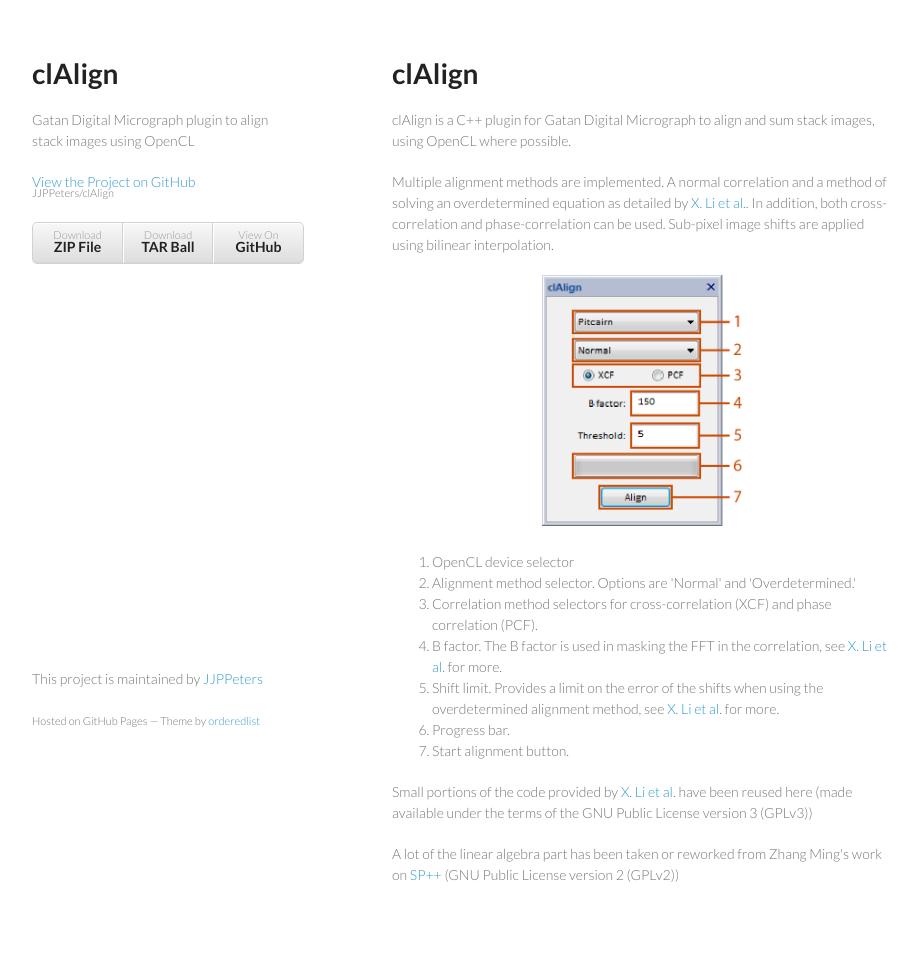
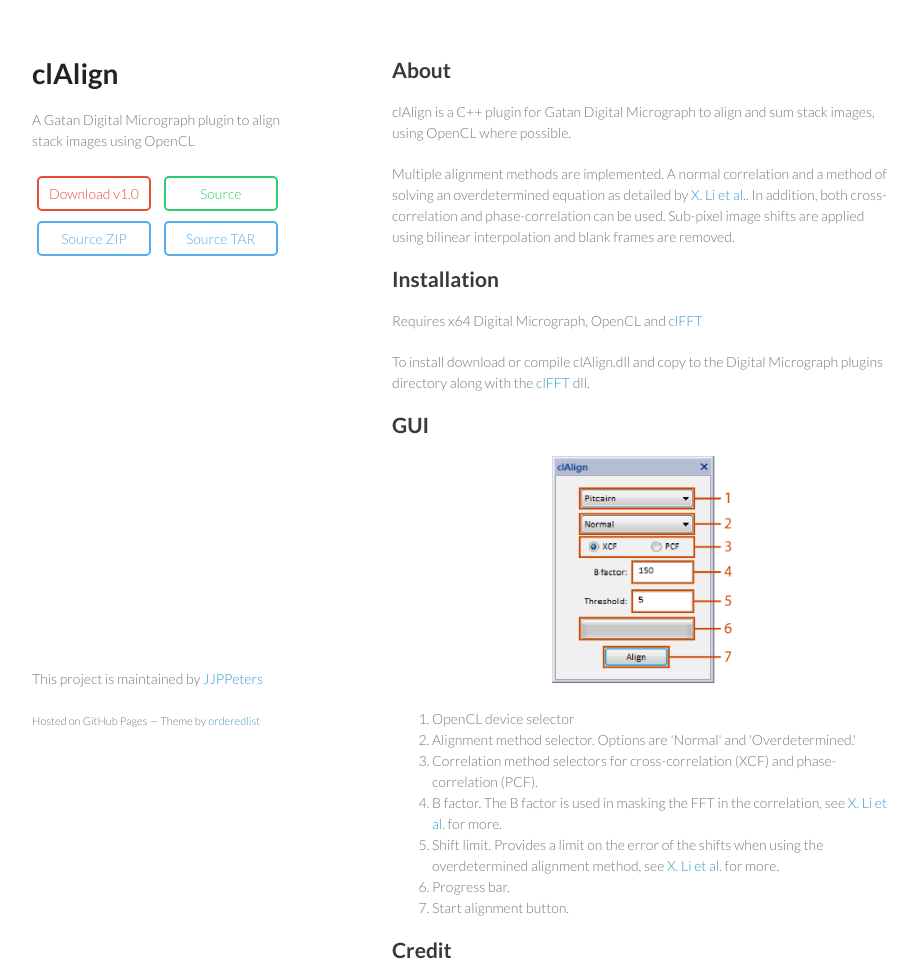
Before and after one commit to JJPPeters/clAlign, a plain HTML site: page index.html in a window 1280 px wide. Shown: the top 964 px of the page, without its empty margins (178-1096 px from the left). Drawn offline with Linux system fonts and the light colour scheme.

Commit message:
Added fancy buttons. More text.

```diff
--- a/index.html
+++ b/index.html
@@ -7,6 +7,7 @@
 
     <link rel="stylesheet" href="stylesheets/styles.css">
     <link rel="stylesheet" href="stylesheets/pygment_trac.css">
+    <link rel="stylesheet" href="stylesheets/buttons.css">
     <meta name="viewport" content="width=device-width, initial-scale=1, user-scalable=no">
     <!--[if lt IE 9]>
     <script src="//html5shiv.googlecode.com/svn/trunk/html5.js"></script>
@@ -16,36 +17,43 @@
     <div class="wrapper">
       <header>
         <h1>clAlign</h1>
-        <p>Gatan Digital Micrograph plugin to align stack images using OpenCL</p>
+        <p>A Gatan Digital Micrograph plugin to align stack images using OpenCL</p>
 
-        <p class="view"><a href="https://github.com/JJPPeters/clAlign">View the Project on GitHub <small>JJPPeters/clAlign</small></a></p>
+        <a class="btn red" href="https://github.com/JJPPeters/clAlign/releases/download/v1.0/clAlign.dll">Download v1.0</a>
+        <a class="btn green" href="https://github.com/JJPPeters/clAlign">Source</a>
+        <br />
+        <a class="btn blue" href="https://github.com/JJPPeters/clAlign/zipball/master">Source ZIP</a>
+        <a class="btn blue" href="https://github.com/JJPPeters/clAlign/tarball/master">Source TAR</a>
 
 
-        <ul>
-          <li><a href="https://github.com/JJPPeters/clAlign/zipball/master">Download <strong>ZIP File</strong></a></li>
-          <li><a href="https://github.com/JJPPeters/clAlign/tarball/master">Download <strong>TAR Ball</strong></a></li>
-          <li><a href="https://github.com/JJPPeters/clAlign">View On <strong>GitHub</strong></a></li>
-        </ul>
       </header>
       <section>
-        <h1>
-<a id="clalign" class="anchor" href="#clalign" aria-hidden="true"><span class="octicon octicon-link"></span></a>clAlign</h1>
+        <h2>
+<a id="clalign" class="anchor" href="#clalign" aria-hidden="true"><span class="octicon octicon-link"></span></a>About</h2>
 
 <p>clAlign is a C++ plugin for Gatan Digital Micrograph to align and sum stack images, using OpenCL where possible.</p>
 
-<p>Multiple alignment methods are implemented. A normal correlation and a method of solving an overdetermined equation as detailed by <a href="http://doi.org/10.1038/NMETH.2472">X. Li et al.</a>. In addition, both cross-correlation and phase-correlation can be used. Sub-pixel image shifts are applied using bilinear interpolation.</p>
+<p>Multiple alignment methods are implemented. A normal correlation and a method of solving an overdetermined equation as detailed by <a href="http://doi.org/10.1038/NMETH.2472">X. Li et al.</a>. In addition, both cross-correlation and phase-correlation can be used. Sub-pixel image shifts are applied using bilinear interpolation and blank frames are removed.</p>
 
-<p  align="center"><img src="Images/GUI.png" alt="clAlign GUI" width="200"></p>
+<h2>Installation</h2>
+<p>Requires x64 Digital Micrograph, OpenCL and <a href="https://github.com/clMathLibraries/clFFT">clFFT</a></p>
+<p>To install download or compile clAlign.dll and copy to the Digital Micrograph plugins directory along with the <a href="https://github.com/clMathLibraries/clFFT">clFFT</a> dll.</p>
+
+<h2>GUI</h2>
+
+<p  align="center"><img src="Images/GUI.png" alt="clAlign GUI" width="180"></p>
 
 <ol>
 <li>OpenCL device selector</li>
 <li>Alignment method selector. Options are 'Normal' and 'Overdetermined.'</li>
-<li>Correlation method selectors for cross-correlation (XCF) and phase correlation (PCF).</li>
+<li>Correlation method selectors for cross-correlation (XCF) and phase-correlation (PCF).</li>
 <li>B factor. The B factor is used in masking the FFT in the correlation, see <a href="http://doi.org/10.1038/NMETH.2472">X. Li et al.</a> for more.</li>
 <li>Shift limit. Provides a limit on the error of the shifts when using the overdetermined alignment method, see <a href="http://doi.org/10.1038/NMETH.2472">X. Li et al.</a> for more.</li>
 <li>Progress bar.</li>
 <li>Start alignment button.</li>
 </ol>
+
+<h2>Credit</h2>
 
 <p>Small portions of the code provided by <a href="http://doi.org/10.1038/NMETH.2472">X. Li et al.</a> have been reused here (made available under the terms of the GNU Public License version 3 (GPLv3))</p>
 
--- /dev/null
+++ b/stylesheets/buttons.css
@@ -0,0 +1,81 @@
+/* css for the shiny buttons */
+.btn {
+  cursor: pointer;
+  margin: 5px;
+  border-radius: 5px;
+  text-decoration: none;
+  padding: 5px;
+  font-size: 14px;
+  transition: .3s;
+  -webkit-transition: .3s;
+  -moz-transition: .3s;
+  -o-transition: .3s;
+  display: inline-block;
+  width: 100px;
+  text-align: center;
+}
+
+.blue {
+  color: #55acee;
+  border: 2px #55acee solid;
+}
+
+.blue:hover {
+  background-color: #55acee;
+  color: #fff
+}
+
+.green {
+  color: #2ecc71;
+  border: 2px #2ecc71 solid;
+}
+
+.green:hover {
+  color: #fff;
+  background-color: #2ecc71;
+}
+
+.red {
+  color: #e74c3c;
+  border: 2px #e74c3c solid;
+}
+
+.red:hover {
+  color: #fff;
+  background-color: #e74c3c;
+}
+
+.purple {
+  color: #9b59b6;
+  border: 2px #9b59b6 solid;
+}
+
+.purple:hover {
+  color: #fff;
+  background-color: #9b59b6;
+}
+
+.orange {
+  color: #e67e22;
+  border: 2px #e67e22 solid;
+}
+
+.orange:hover {
+  color: #fff;
+  background-color: #e67e22;
+}
+
+.yellow {
+  color: #f1c40f;
+  border: 2px #f1c40f solid;
+}
+
+.yellow:hover {
+  color: #fff;
+  background-color: #f1c40f;
+}
+
+.buttons {
+  padding-top: 30px;
+  text-align: center;
+}
```
